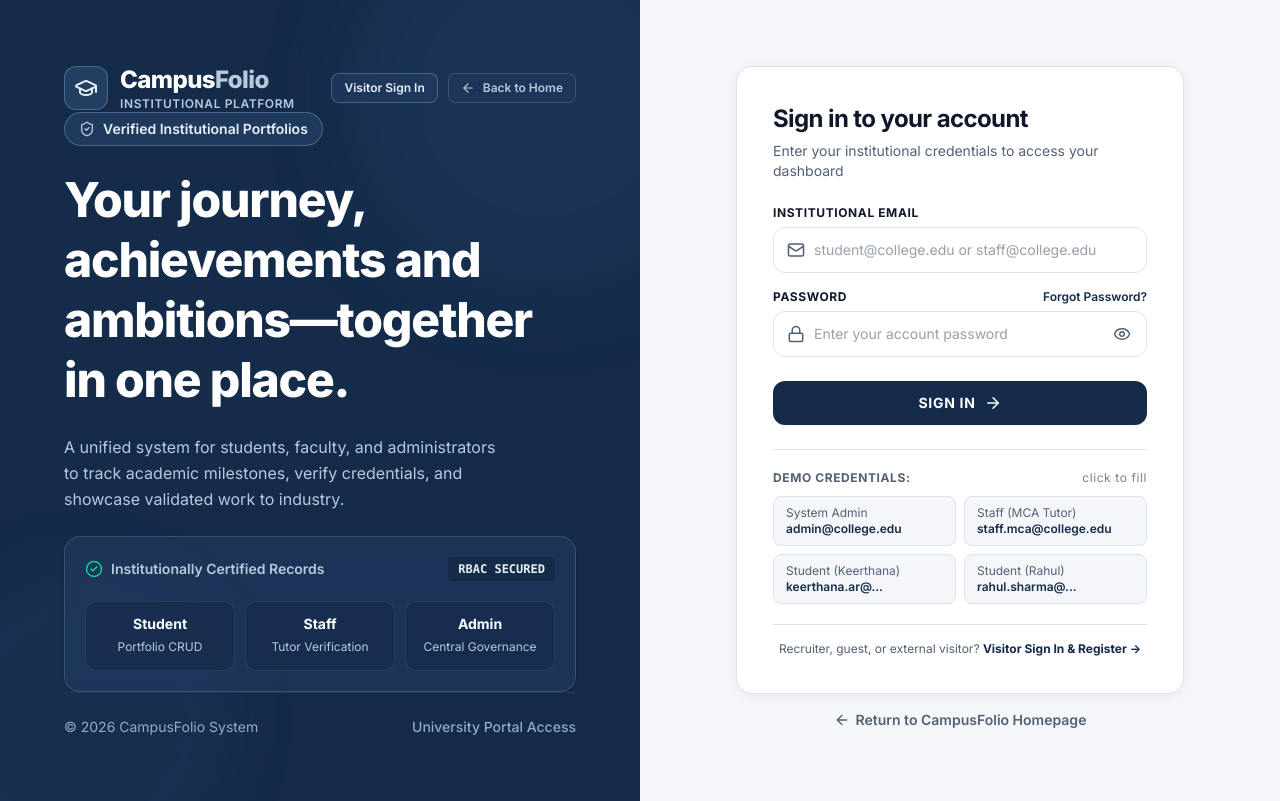
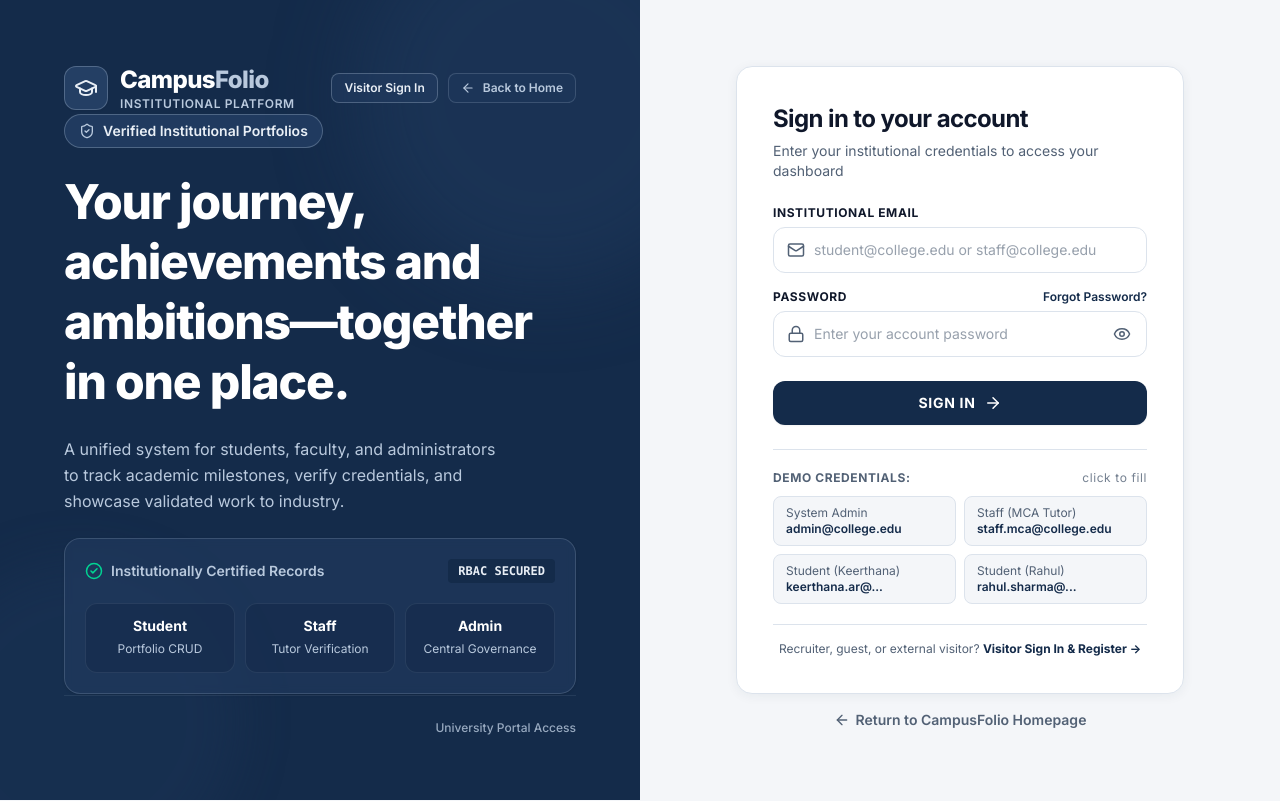
Before and after one commit to Sruthi348/CampusFolio, a React (Vite) app in the folder client/: page /login in a window 1280 px wide. Built offline with nearby package versions, Linux system fonts and the light colour scheme; no server answers.

Commit message:
Remove 2026 CampusFolio System footer from login page

```diff
--- a/client/src/pages/Login.jsx
+++ b/client/src/pages/Login.jsx
@@ -146,8 +146,7 @@ export function Login() {
         </div>
 
         {/* Brand Footer */}
-        <div className="relative z-10 text-sm text-[#B9C9DD]/80 flex items-center justify-between pt-6 border-t border-[#B9C9DD]/10">
-          <span>© {new Date().getFullYear()} CampusFolio System</span>
+        <div className="relative z-10 text-xs text-[#B9C9DD]/80 flex items-center justify-end pt-6 border-t border-[#B9C9DD]/10">
           <span className="font-medium">University Portal Access</span>
         </div>
       </div>
```
Also changed, not shown: 2 other files (tests, documents, lock files or other folders).
